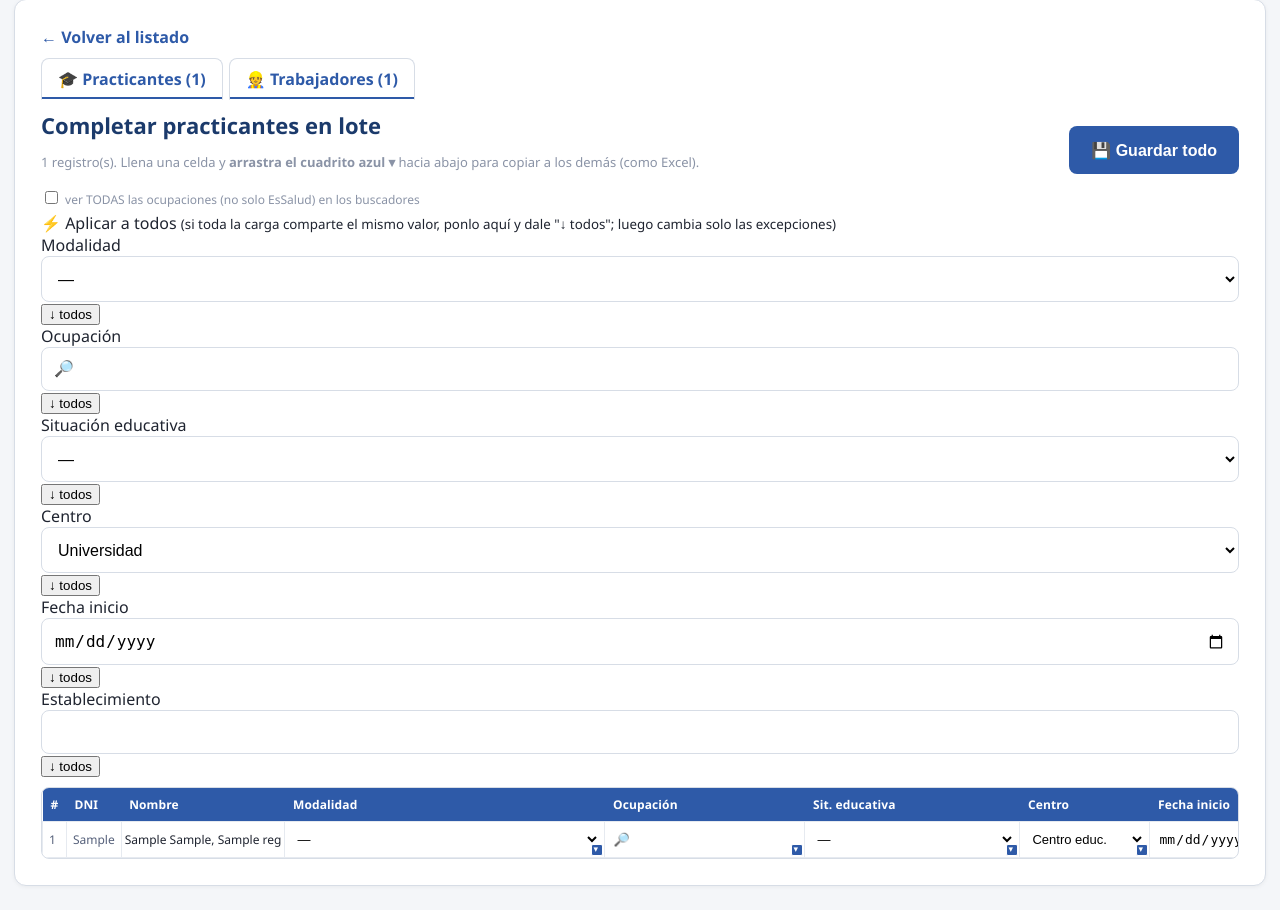
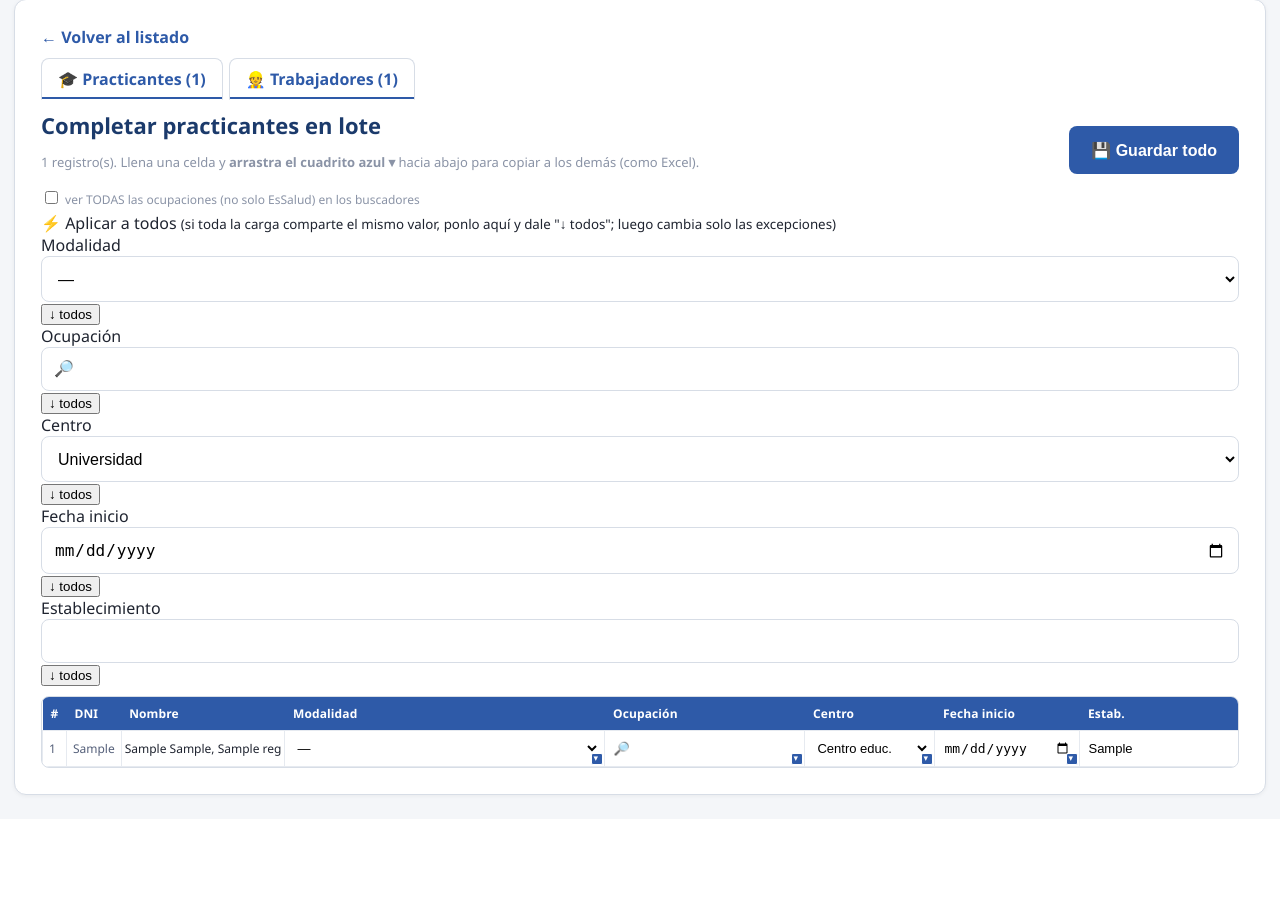
Before and after one commit to keyvigl/essalud-tregistro, a FastAPI app: template app/templates/panel_lote.html in a window 1280 px wide. Shown: the part 77-987 px from the top of the page. After the commit the page ends 875 px from the top, so only its background shows below. Run offline with FastAPI, Linux system fonts and the light colour scheme; the template is opened without the code that fills it: most values are stand-ins (such as "Sample title", 1, 10 or a date in 2020); some libraries are stand-ins or nearby versions.

Commit message:
feat: sit. educativa la llena el practicante al registrarse, no RRHH

```diff
--- a/app/main.py
+++ b/app/main.py
@@ -36,7 +36,7 @@ CAMPOS_ETAPA2 = [
 # Campos que edita EsSalud para un PRACTICANTE (los fijos -seguro médico EsSalud,
 # horario nocturno No- van por defecto y no se preguntan).
 CAMPOS_PRACTICANTE = [
-    "modalidad_formativa", "ocupacion", "situacion_educativa", "tipo_centro_formacion",
+    "modalidad_formativa", "ocupacion", "tipo_centro_formacion",
     "madre_resp_familiar", "discapacidad",
     "regimen_pensionario", "cuspp", "entidad_bancaria", "numero_cuenta", "tipo_pago",
     "cod_establecimiento", "fecha_inicio_vinculo", "fecha_fin_vinculo", "motivo_baja",
--- a/app/templates/panel_lote.html
+++ b/app/templates/panel_lote.html
@@ -73,7 +73,6 @@
       {% if modo==CAT_PRACTICANTE %}
         {{ msel('Modalidad','modalidad_formativa','modalidad_formativa') }}
         {{ mcombo('Ocupación','ocupacion') }}
-        {{ msel('Situación educativa','situacion_educativa','situacion_educativa') }}
         <div class="mblock"><span>Centro</span>
           <select class="master" data-field="tipo_centro_formacion"><option value="1">Centro educ.</option><option value="2" selected>Universidad</option><option value="3">Instituto</option><option value="4">Otros</option></select>
           <button type="button" class="aplicar" data-field="tipo_centro_formacion">↓ todos</button></div>
@@ -98,7 +97,7 @@
     <thead><tr>
       <th>#</th><th>DNI</th><th>Nombre</th>
       {% if modo==CAT_PRACTICANTE %}
-        <th>Modalidad</th><th>Ocupación</th><th>Sit. educativa</th><th>Centro</th><th>Fecha inicio</th><th>Estab.</th>
+        <th>Modalidad</th><th>Ocupación</th><th>Centro</th><th>Fecha inicio</th><th>Estab.</th>
       {% else %}
         <th>Tipo trab.</th><th>Rég. laboral</th><th>Cat. ocup.</th><th>Ocupación</th><th>Contrato</th><th>Periodic.</th><th>Sueldo</th><th>T. pago</th><th>Fecha inicio</th><th>Estab.</th>
       {% endif %}
@@ -113,7 +112,6 @@
         {% if modo==CAT_PRACTICANTE %}
           {{ selcell(t,loop.index0,'modalidad_formativa','modalidad_formativa') }}
           {{ combocell(t,loop.index0,'ocupacion') }}
-          {{ selcell(t,loop.index0,'situacion_educativa','situacion_educativa') }}
           {{ centrocell(t,loop.index0) }}
           {{ incell(t,loop.index0,'fecha_inicio_vinculo','date') }}
           {{ incell(t,loop.index0,'cod_establecimiento','text',estab) }}
--- a/app/templates/panel_practicante.html
+++ b/app/templates/panel_practicante.html
@@ -50,7 +50,7 @@
         </div>
         <small class="hint"><label style="font-weight:400"><input type="checkbox" id="vertodas" style="width:auto;margin-right:4px"> ver TODAS las ocupaciones</label></small>
       </label>
-      {{ sel('situacion_educativa', 'situacion_educativa', 'Situación educativa', True) }}
+      {# situacion_educativa la llena el practicante al registrarse (Etapa 1) #}
       <label>Tipo de centro de formación
         <select name="tipo_centro_formacion">
           <option value="1" {% if t.tipo_centro_formacion=='1' %}selected{% endif %}>Centro educativo</option>
```
